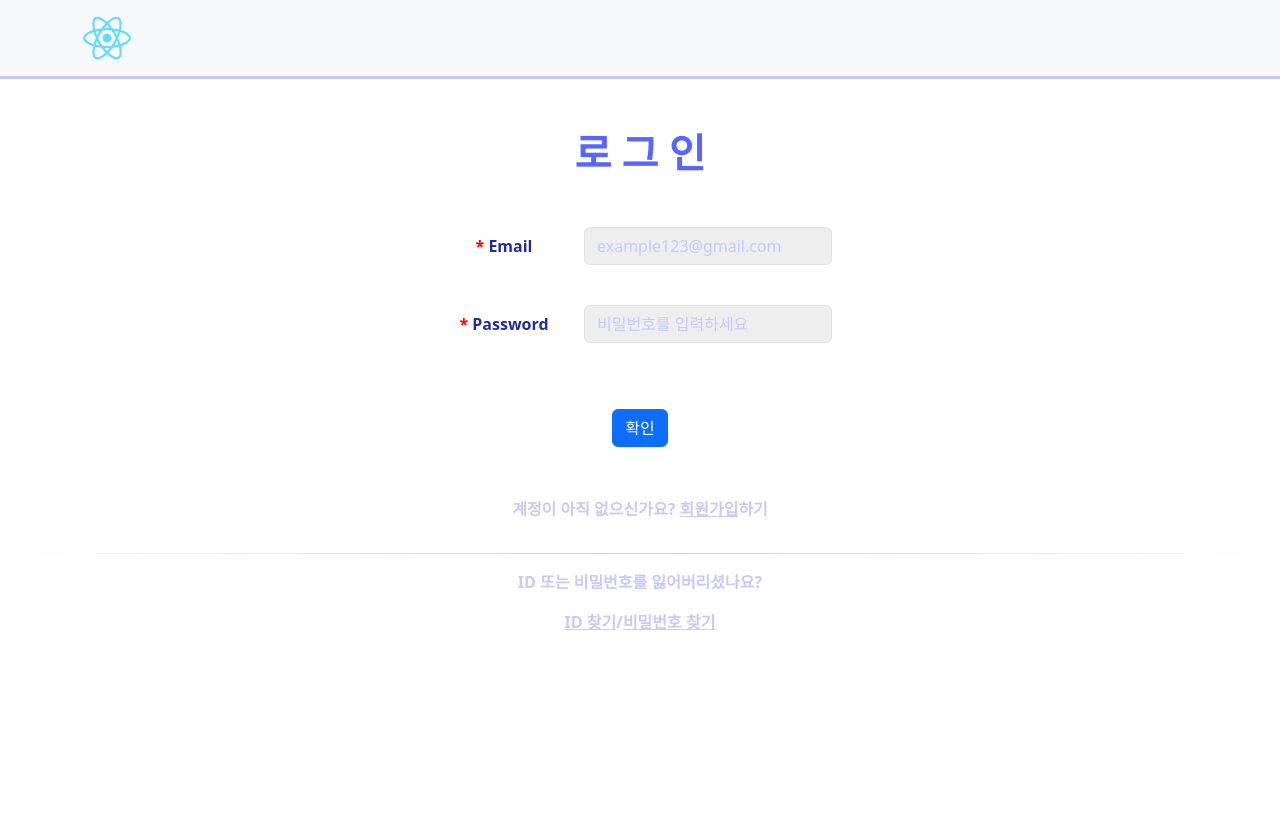
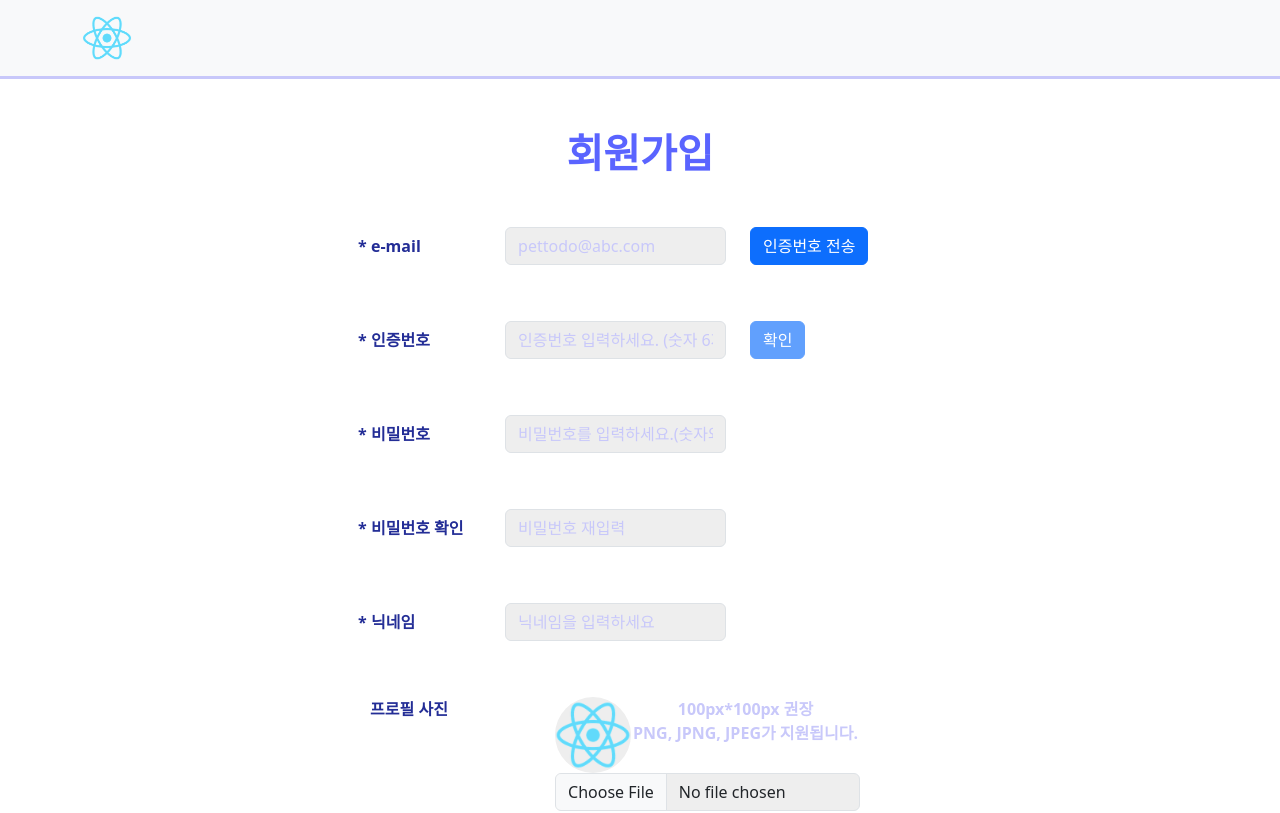
Before and after one commit to seophohoho/PlanIsJustNow-fe, a React (Create React App) app: page /signup in a window 1280 px wide. Shown: the top 813 px of the page. Built offline with nearby package versions, Linux system fonts and the light colour scheme.

Commit message:
기본 페이지 Login 으로 설정

```diff
--- a/src/App.js
+++ b/src/App.js
@@ -6,11 +6,11 @@ import Login from './pages/Login'
 function App() {
   return (
     <>
-    <Login/>
-
-    <Routes>
-      <Route path='/signup' element={Signup}/>
-    </Routes>
+      <Routes>
+        <Route path='/' element={<Login/>}/>
+        <Route path='/signup' element={ <Signup/> }/>
+        <Route path="*" element={ <div>잘못된 경로입니다!</div> } />
+      </Routes>
     </>
   );
 }
```
